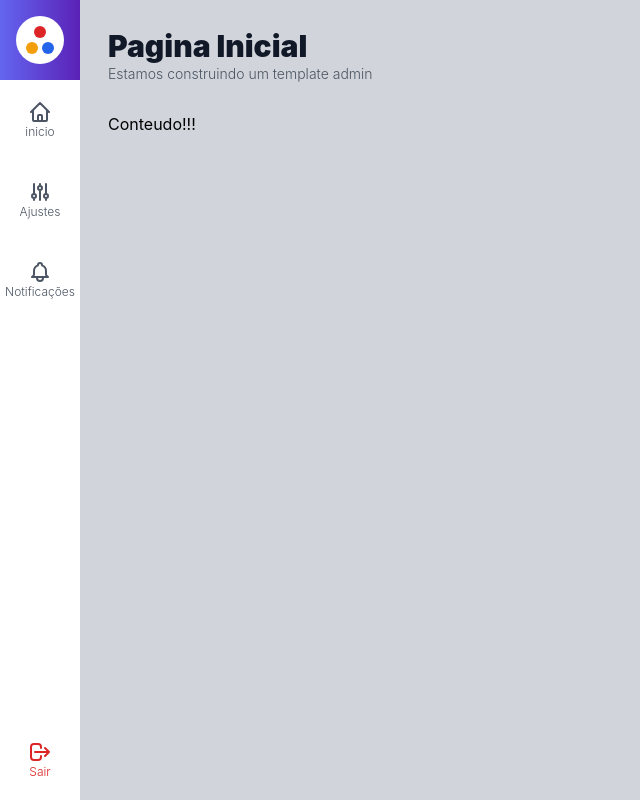
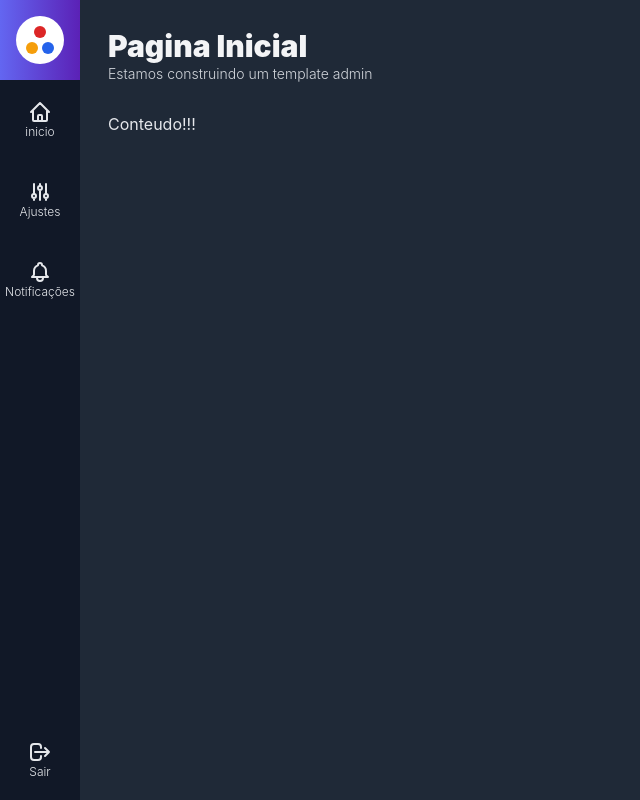
Before and after one commit to Breno44/AdminTemplate, a Next.js app: page / in a window 1280 px wide. Shown: the whole page, without its empty margins (0-640 px from the left). Built offline with nearby package versions, Linux system fonts and the light colour scheme.

Commit message:
feat:esquema de cores #2

```diff
--- a/src/components/template/Conteudo.tsx
+++ b/src/components/template/Conteudo.tsx
@@ -3,5 +3,5 @@
 }
 
 export default function Conteudo(props: ConteudoProps) {
-  return <div className={`flex flex-col mt-7`}>{props.children}</div>;
+  return <div className={`flex flex-col mt-7 dark:text-gray-200`}>{props.children}</div>;
 }
--- a/src/components/template/Layout.tsx
+++ b/src/components/template/Layout.tsx
@@ -10,7 +10,7 @@
 
 export default function Layout(props: LayoutProps) {
   return (
-    <div className={`flex h-screen w-screen`}>
+    <div className={`dark flex h-screen w-screen`}>
       <MenuLateral />
       <div className={`flex flex-col w-full p-7 bg-gray-300 dark:bg-gray-800`}>
         <Cabecalho titulo={props.titulo} subtitulo={props.subtitulo} />
--- a/src/components/template/MenuItem.tsx
+++ b/src/components/template/MenuItem.tsx
@@ -13,7 +13,7 @@
     return (
       <a
         className={`
-      flex flex-col justify-center items-center h-20 w-20 text-gray-600 ${props.className}
+      flex flex-col justify-center items-center h-20 w-20 text-gray-600 dark:text-gray-200 ${props.className}
     `}
       >
         {props.icone}
@@ -23,7 +23,7 @@
   }
 
   return (
-    <li onClick={props.onClick} className={`hover:bg-gray-200 cursor-pointer`}>
+    <li onClick={props.onClick} className={`hover:bg-gray-200 dark:hover:bg-gray-800 cursor-pointer`}>
       {props.url ? <Link href={props.url}>{renderizarLink()}</Link> : renderizarLink()}
     </li>
   );
--- a/src/components/template/MenuLateral.tsx
+++ b/src/components/template/MenuLateral.tsx
@@ -5,7 +5,7 @@
 
 export default function MenuLateral() {
   return (
-    <aside className="flex flex-col">
+    <aside className="flex flex-col bg-gray-200 text-gray-700 dark:bg-gray-900">
       <div
         className={`flex flex-col justify-center items-center h-20 w-20 bg-gradient-to-r from-indigo-500 to-purple-800`}
       >
@@ -21,7 +21,7 @@
           texto="Sair"
           icone={IconeLogout}
           onClick={() => alert("você saiu")}
-          className={`text-red-600 hover:bg-red-400 hover:text-white`}
+          className={`text-red-600 hover:text-red-400 hover:bg-red-400 hover:text-white dark:hover:text-white`}
         />
       </ul>
     </aside>
--- a/src/components/template/Titulo.tsx
+++ b/src/components/template/Titulo.tsx
@@ -6,8 +6,8 @@
 export default function Titulo(props: TituloProps) {
   return (
     <div>
-      <h1 className={`font-black text-3xl text-gray-900`}>{props.titulo}</h1>
-      <h2 className={`font-light text-sm text-gray-600`}>{props.subtitulo}</h2>
+      <h1 className={`font-black text-3xl text-gray-900 dark:text-gray-100 `}>{props.titulo}</h1>
+      <h2 className={`font-light text-sm text-gray-600 dark:text-gray-300`}>{props.subtitulo}</h2>
     </div>
   );
 }
```
